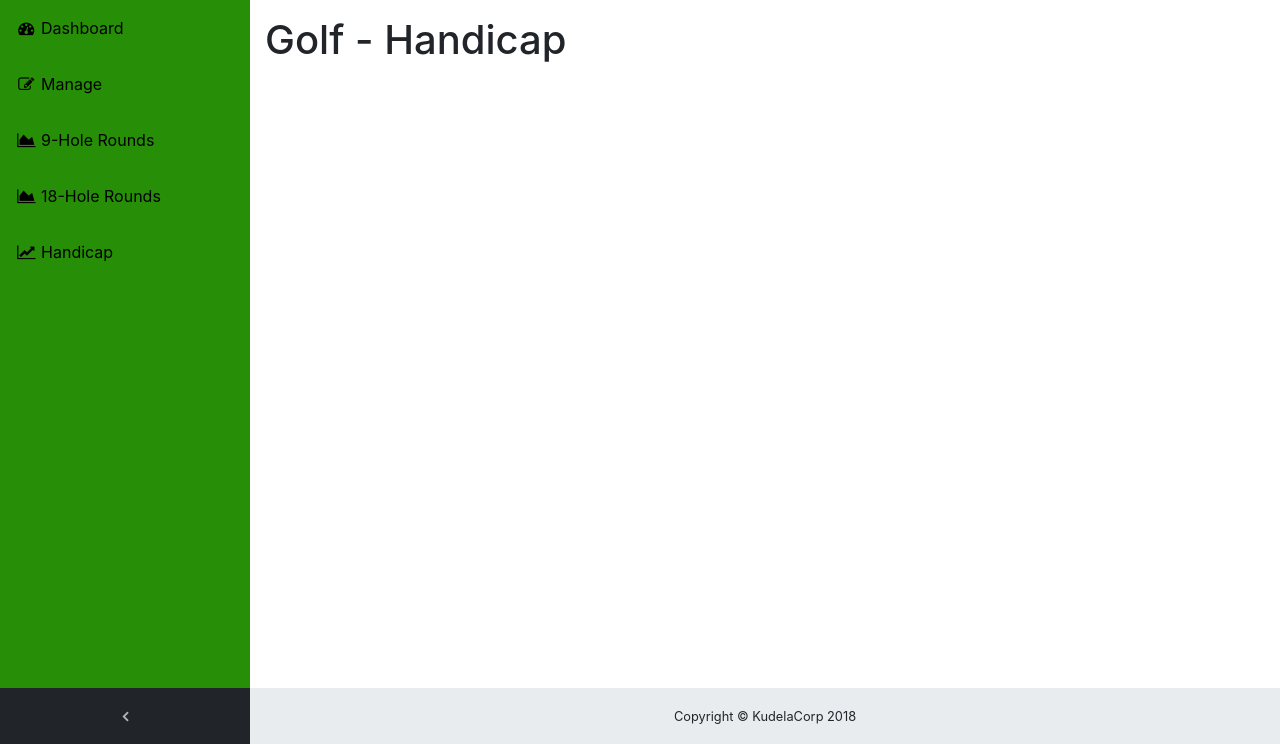
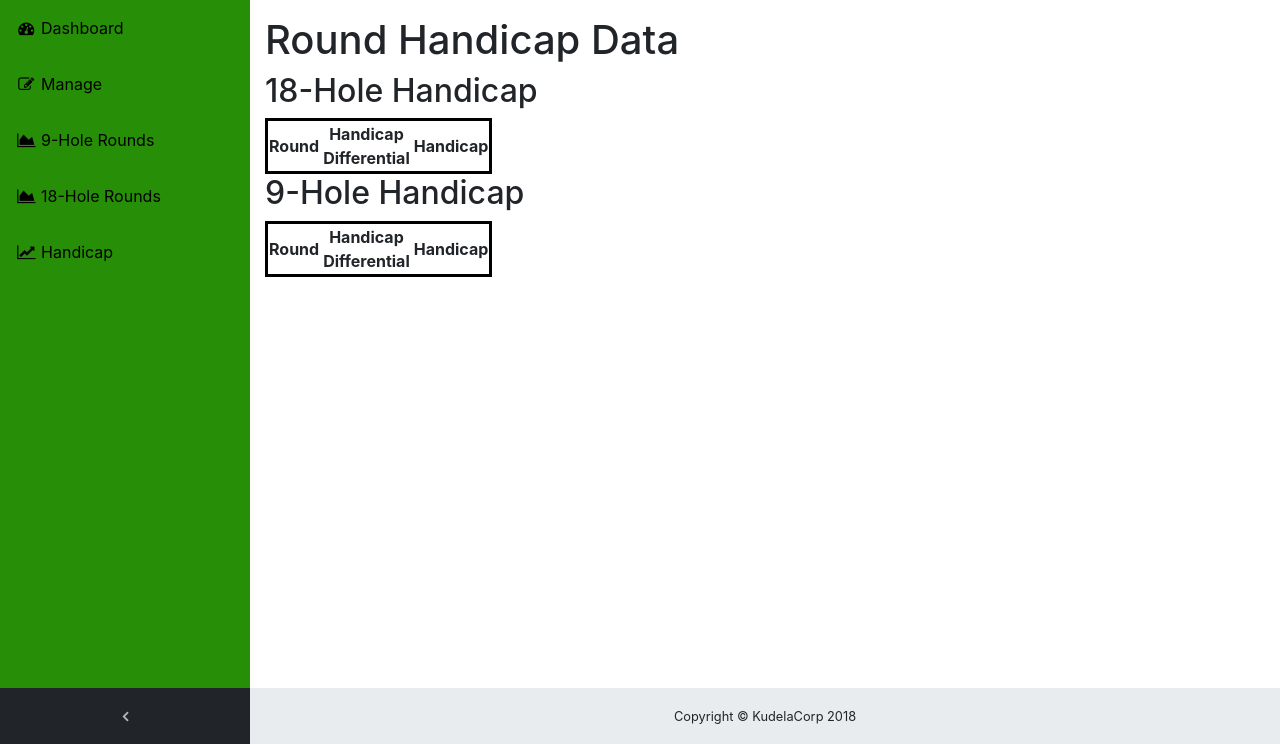
Before and after one commit to HunterProgram22/KudelaCorp, a Django app: template Golf/templates/Golf/Handicap.html in a window 1280 px wide. Shown: the part 56-800 px from the top of the page. Run offline with Django 3.2, Linux system fonts and the light colour scheme; the template is opened without the code that fills it, so the values that code supplies are empty; parts of the project's set-up code (start-up, migrations or seed data) failed here and were passed over; some libraries are stand-ins or nearby versions.

Commit message:
Almost finished with Golf update.

```diff
--- a/Golf/templates/Golf/Handicap.html
+++ b/Golf/templates/Golf/Handicap.html
@@ -3,3 +3,69 @@
 {% block title %}Golf - Handicap{% endblock %}
 
 {% block pagecontent %}Golf - Handicap{% endblock %}
+
+
+{% block content %}
+<style>
+
+th, td {
+    text-align: center;
+}
+
+.leftround {
+    text-align: left;
+}
+
+</style>
+
+<h1>Round Handicap Data</h1>
+
+<h2>18-Hole Handicap</h2>
+<table style="border: 3px solid black;">
+<tr style="border: 1px solid black;">
+    <th>Round</th>
+    <th> </th>
+    <th>Handicap <br> Differential</th>
+    <th> </th>
+    <th>Handicap</th>
+</tr>
+
+{% for handicap in round_handicap_18 %}
+<tr>
+    <td class='leftround'>{{ handicap.0 }}</td>
+    <td>&nbsp; &nbsp; &nbsp;</td>
+    <td>{{ handicap.1 | floatformat:1 }}</td>
+    <td>&nbsp; &nbsp; &nbsp;</td>
+    <td>{{ handicap.2 | floatformat:1 }}</td>
+
+{% endfor %}
+
+</tr>
+
+</table>
+
+<h2>9-Hole Handicap</h2>
+<table style="border: 3px solid black;">
+<tr style="border: 1px solid black;">
+    <th>Round</th>
+    <th> </th>
+    <th>Handicap <br> Differential</th>
+    <th> </th>
+    <th>Handicap</th>
+</tr>
+
+{% for handicap in round_handicap_9 %}
+<tr>
+    <td class='leftround'>{{ handicap.0 }}</td>
+    <td>&nbsp; &nbsp; &nbsp;</td>
+    <td>{{ handicap.1 | floatformat:1 }}</td>
+    <td>&nbsp; &nbsp; &nbsp;</td>
+    <td>{{ handicap.2 | floatformat:1 }}</td>
+
+{% endfor %}
+
+</tr>
+
+</table>
+
+{% endblock %}
--- a/Golf/templates/Golf/Rounds18.html
+++ b/Golf/templates/Golf/Rounds18.html
@@ -39,7 +39,7 @@ th, tr {
     <th>GIR</th>
     <th></th>
 </tr>
-{% for round in round_stats %}
+{% for round in round_stats_18 %}
 <tr>
     <form method="POST" action="{% url 'Golf_DeleteRound' %}{{round.id}}">{% csrf_token %}
         <td class='leftround'>{{ round.date }}</td>
```
Also changed, not shown: Golf/templates/Golf/Rounds9.html (+52 -0 lines), Golf/views.py (+45 -5 lines).
